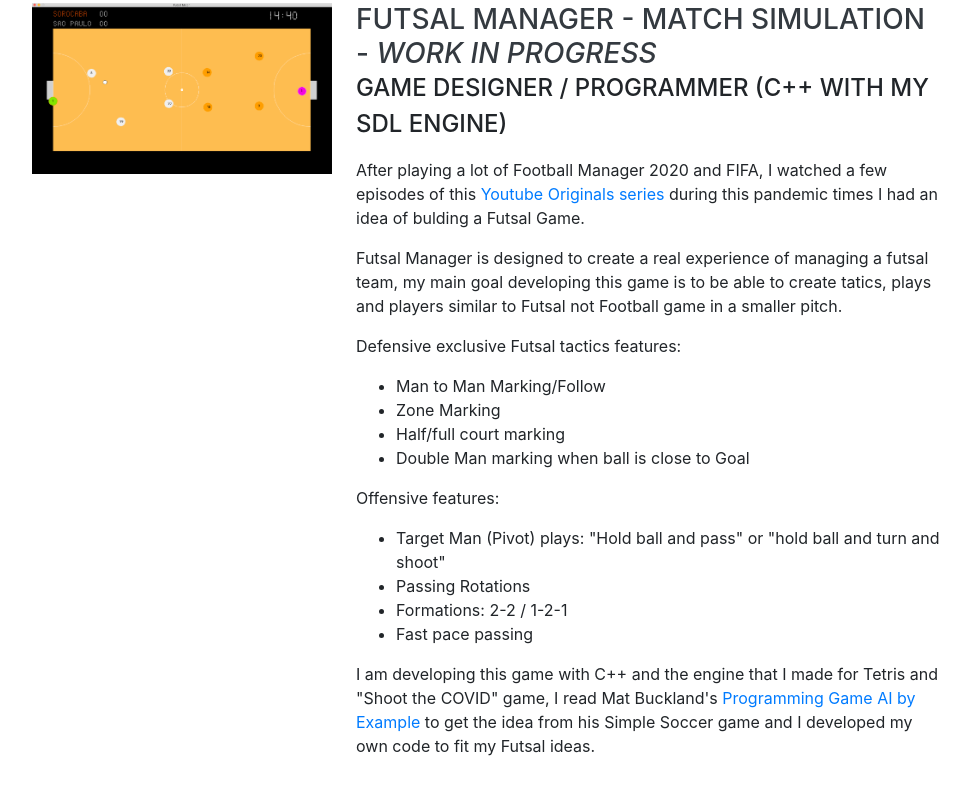
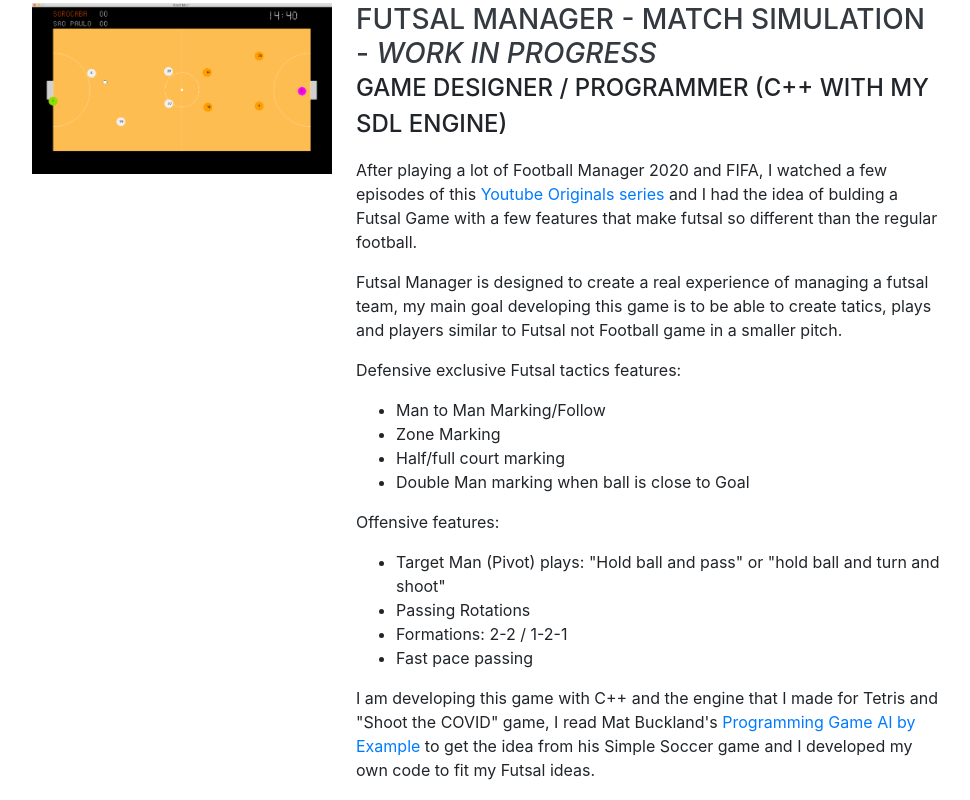
Before and after one commit to guilhermetoda/guilhermetoda.github.io, a website with bundled scripts: page index.html in a window 1280 px wide. Shown: the part 1346-2146 px from the top of the page, without its empty margins (288-1258 px from the left). Built offline with nearby package versions, Linux system fonts and the light colour scheme; a web font is replaced by a local one.

Commit message:
Improving futsal game text

```diff
--- a/index.html
+++ b/index.html
@@ -132,7 +132,7 @@
           <div class="resume-content">
             <h3 class="mb-0">Futsal Manager - Match Simulation - <i>Work in Progress</i></h3>
             <div class="subheading mb-3">Game Designer / Programmer (C++ with my SDL Engine) </div>
-            <p>After playing a lot of Football Manager 2020 and FIFA, I watched a few episodes of this <a href="https://www.youtube.com/watch?v=kNRfriy3Ui4">Youtube Originals series</a> during this pandemic times I had an idea of bulding a Futsal Game.</p>
+            <p>After playing a lot of Football Manager 2020 and FIFA, I watched a few episodes of this <a href="https://www.youtube.com/watch?v=kNRfriy3Ui4">Youtube Originals series</a> and I had the idea of bulding a Futsal Game with a few features that make futsal so different than the regular football.</p>
             <p>Futsal Manager is designed to create a real experience of managing a futsal team, my main goal developing this game is to be able to create tatics, plays and players similar to Futsal not Football game in a smaller pitch.</p>
             <p>Defensive exclusive Futsal tactics features: </p>
             <ul>
```
